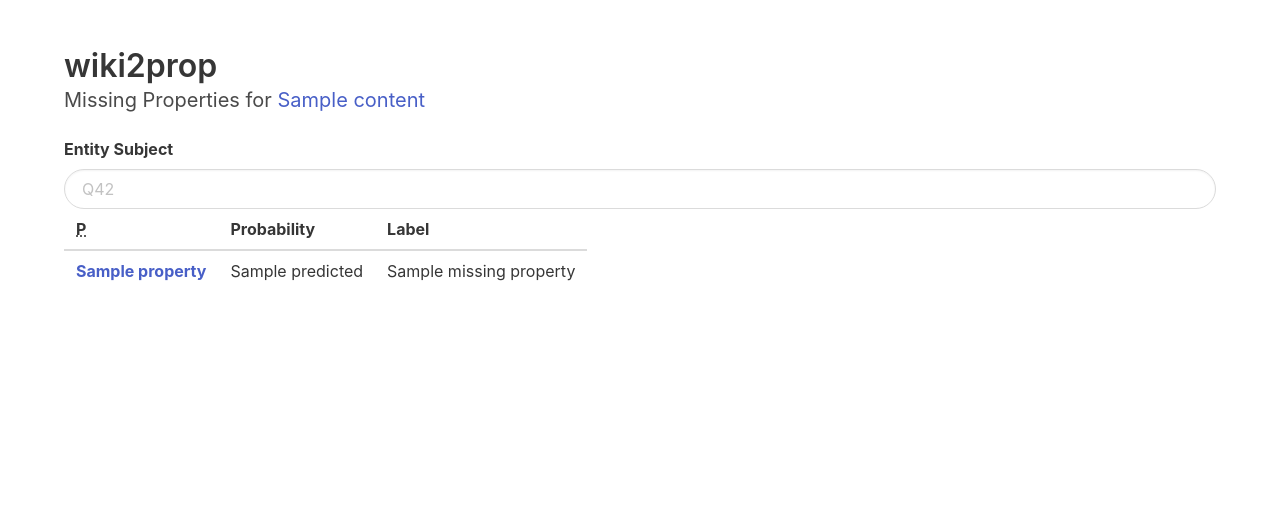
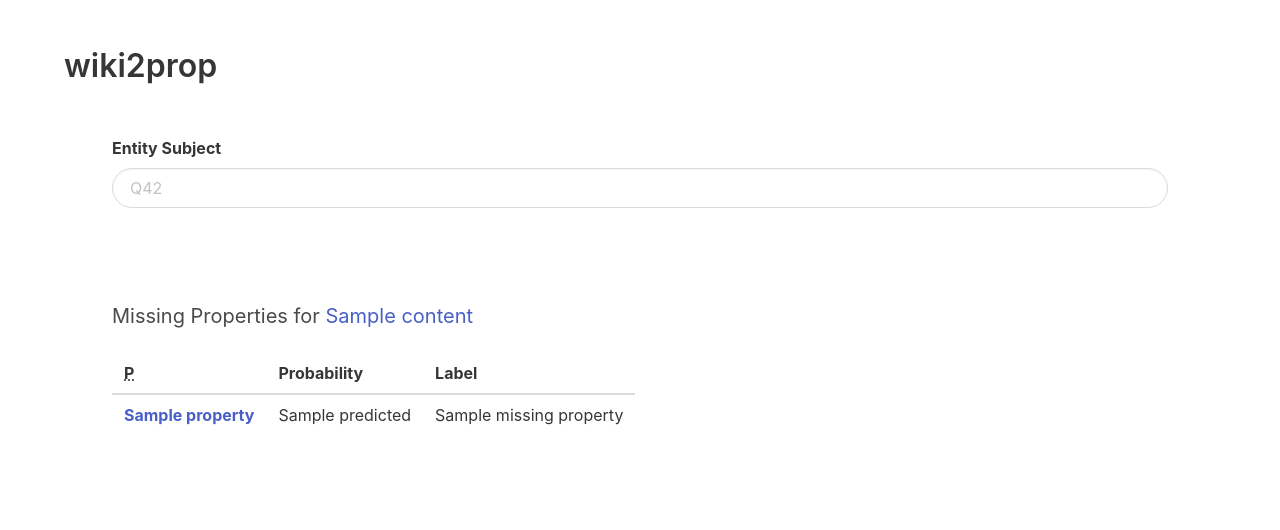
Before and after one commit to l00mi/wiki2prop_service, a Flask app: template src/templates/index.html in a window 1280 px wide. Shown: the top 530 px of the page. Run offline with Flask 2, Linux system fonts and the light colour scheme; the template is opened without the code that fills it: most values are stand-ins (such as "Sample title", 1, 10 or a date in 2020); some libraries are stand-ins or nearby versions.

Commit message:
layout, jsonp

```diff
--- a/src/app.py
+++ b/src/app.py
@@ -4,12 +4,7 @@ import pandas as pd
 
 PRED_MODEL = 'prediction_ranked_Wiki2Prop_EN_year2018_embedding300LG_.h5'
 
-def page_not_found(e):
-  return render_template('404.html'), 404
-
 app = Flask(__name__)
-app.register_error_handler(404, page_not_found)
-
 
 def query_property_labels(properties, lang="en"):
     query = '''SELECT ?p ?pLabel WHERE {
@@ -88,8 +83,11 @@ def get_missing_attributes():
     for p in response['missing_properties']:
         p['label'] = property_labels[p['property']]
 
+    callback = request.args.get('callback', False)
+    if callback:
+        return str(callback) + '(' + json.dumps(response, indent=4)+ ')' , 200, {'content-type':'application/javascript'}
 
     if request.accept_mimetypes.find('text/html') != -1:
         return render_template("index.html", content=response)
     else:
-        return json.dumps(response, indent=4), 200, {'content-type':'application/json'}
+      	return json.dumps(response, indent=4), 200, {'content-type':'application/json'}
--- a/src/templates/404.html
+++ b/src/templates/404.html
@@ -1,5 +1,5 @@
 {% extends "layout.html" %}
-{% block title %}Page Not Found{% endblock %}
+{% block subtitle %}Page Not Found{% endblock %}
 {% block body %}
   <p>{{error}}</p>
   <p><a href="/">Start over</a>
--- a/src/templates/index.html
+++ b/src/templates/index.html
@@ -1,20 +1,21 @@
 {% extends "layout.html" %}
-{% block title %}wiki2prop{% endblock %}
-
-{% block subtitle %}
-	{% if content is defined %}
-	Missing Properties for <a href="https://www.wikidata.org/wiki/{{content.subject}}">{{content.subject}}</a>
-        {% endif %}
-{% endblock %}
 
 {% block body %}
-      <form action="/">
+  <section class="section">
+    <div class="container">
+      <form>
 	      <div class="field">
 		<label class="label">Entity Subject</label>
 		<input id="subject" name="subject" class="input is-rounded" type="text" placeholder="Q42">
 	      </div>
       </form>
-      {% if content is defined %}
+    </div>
+  </section>
+
+{% if content is defined %}
+  <section class="section">
+    <div class="container">
+      <p class="subtitle">Missing Properties for <a href="https://www.wikidata.org/wiki/{{content.subject}}">{{content.subject}}</a></p>
       <table class="table">
 	<thead>
 		<tr>
@@ -33,5 +34,7 @@
 		{% endfor %}
 	</tbody>
       </table>
-      {% endif %}
+    </div>
+  </section>
+{% endif %}
 {% endblock %}
--- a/src/templates/layout.html
+++ b/src/templates/layout.html
@@ -5,19 +5,16 @@
     <meta name="viewport" content="width=device-width, initial-scale=1">
     <title>wiki2prop</title>
     <link rel="stylesheet" href="https://cdn.jsdelivr.net/npm/bulma@0.8.2/css/bulma.min.css">
-    <script defer src="https://use.fontawesome.com/releases/v5.3.1/js/all.js"></script>
   </head>
   <body>
   <section class="section">
     <div class="container">
       <h1 class="title">
-{% block title %}{% endblock %}
+{% block title %}wiki2prop{% endblock %}
       </h1>
       <p class="subtitle">
 {% block subtitle %}{% endblock %}
       </p>
 {% block body %}{% endblock %}
-    </div>
-  </section>
   </body>
 </html>
```
